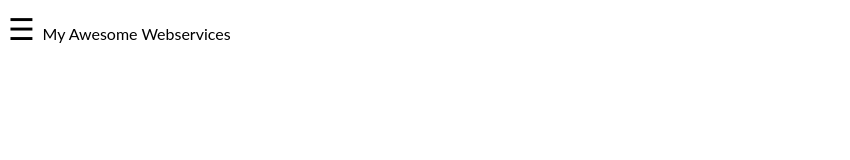
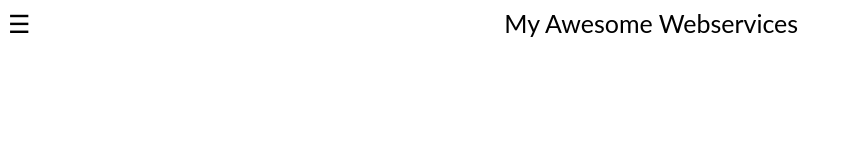
Before and after one commit to LavrL/LavrL.github.io, a plain HTML site: page mainMenuPropertiesNewDesign.html in a window 1280 px wide. Shown: the whole page, without its empty margins (0-850 px from the left). Drawn offline with Linux system fonts and the light colour scheme.

Commit message:
new design in progress - 2

```diff
--- a/mainMenuPropertiesNewDesign.html
+++ b/mainMenuPropertiesNewDesign.html
@@ -8,9 +8,25 @@
       font-family: 'Lato', sans-serif;
     }
 
-    .header {
-      display: inline-block;
-      text-align: right;
+    .mainStyle {
+      display: flex;
+      flex-direction: column;
+    }
+
+    .parent {
+      display: flex;
+      flex-direction: row;
+    }
+
+    narrow {
+      width: 15%;
+      display: none;
+    }
+
+    .wide {
+      flex: 1;
+      text-align: center;
+      font-size: 20px;
     }
 
     .overlay {
@@ -60,7 +76,6 @@
 
     }
 
-
     @media screen and (max-height: 450px) {
       .overlay a {
         font-size: 20px
@@ -72,22 +87,32 @@
         right: 35px;
       }
 
-      .header {
-        display: inline-block;
-      }
-
       .top-right {
         font-size: 24px;
         text-align: center;
       }
 
+      .parent {
+        display: flex;
+      }
+
+      narrow {
+        width: 10%;
+      }
+
+      .wide {
+        flex: 1;
+        text-align: center;
+        font-size: 20px;
+      }
     }
   </style>
 </head>
 
 <body>
-
-  <div>
+  <div class="mainStyle">
+    <div class="parent">
+      <div class="narrow">
         <div id="myNav" class="overlay">
           <a href="javascript:void(0)" class="closebtn" onclick="closeNav()">&times;</a>
           <div class="overlay-content">
@@ -98,19 +123,21 @@
           </div>
         </div>
 
-    <span style="font-size:30px;cursor:pointer" onclick="openNav()">&#9776; </span>
+        <span style="font-size:25px;cursor:pointer" onclick="openNav()">&#9776; </span>
 
         <script>
           function openNav() {
             document.getElementById("myNav").style.width = "100%";
           }
-
           function closeNav() {
             document.getElementById("myNav").style.width = "0%";
           }
         </script>
-    <div class="header">
-      <p>My Awesome Webservices</p>
+      </div>
+      <div class="wide">
+        <span style="font-size:25px">My Awesome Webservices</span>
+      </div>
+    </div>
   </div>
   </div>
 </body>
```
Lines whose indentation alone changed are shown as unchanged.
